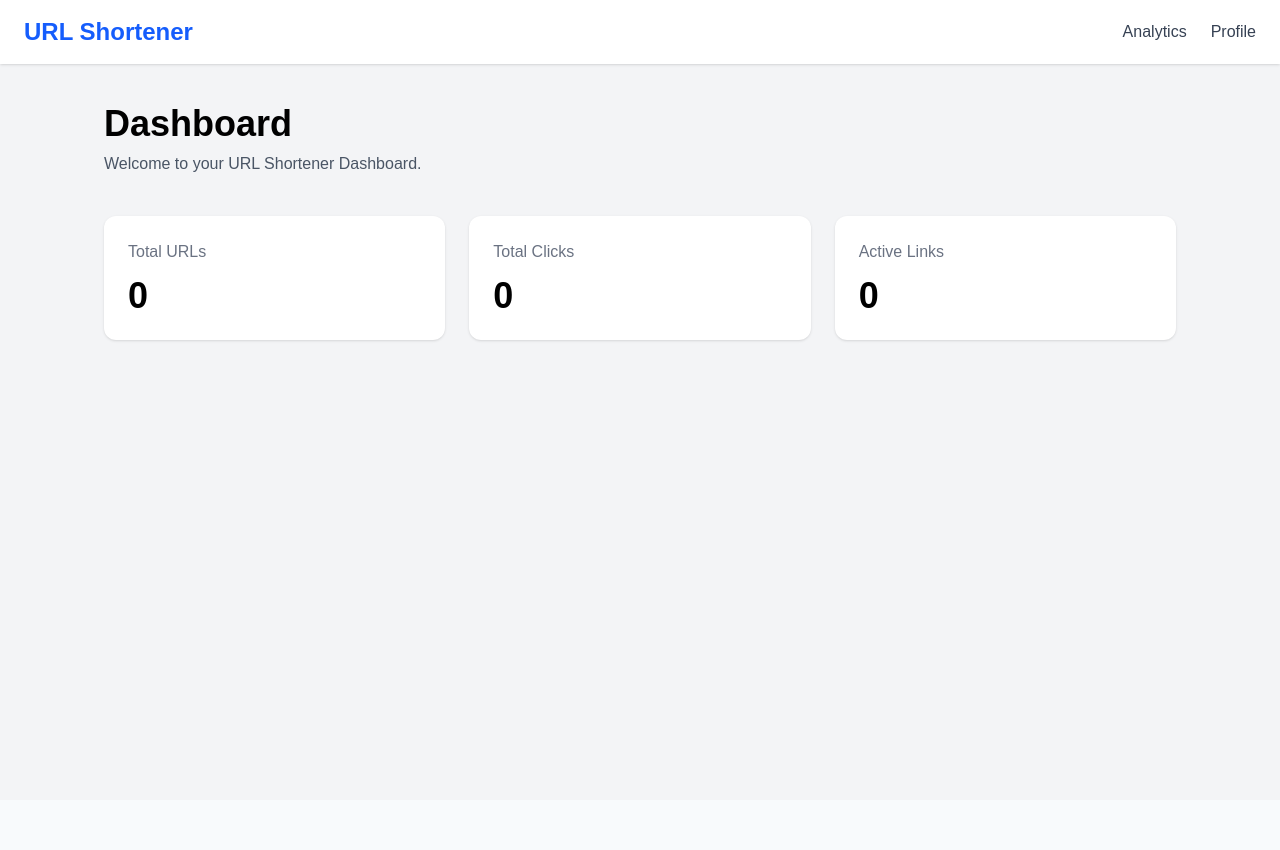
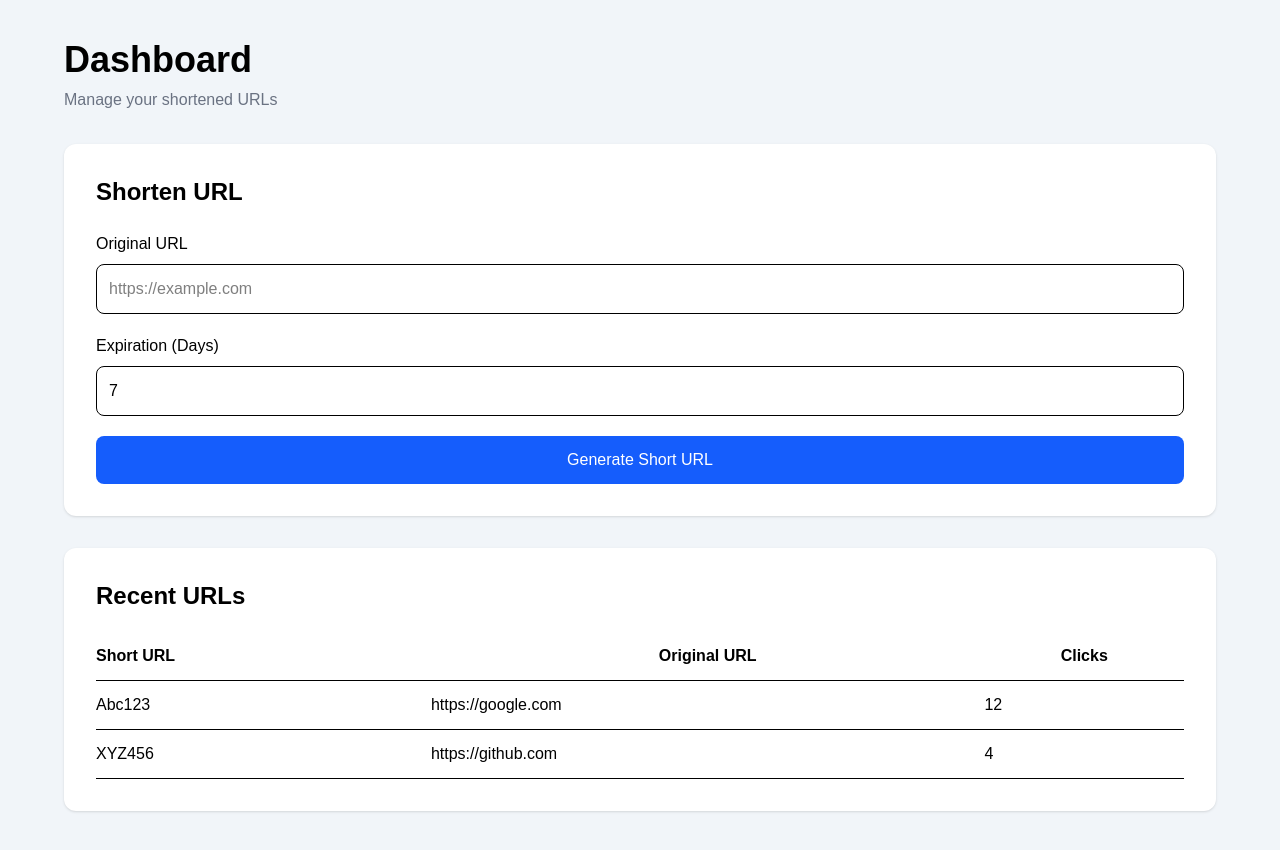
Before and after one commit to testgithubanjali/url-shortener-frontend, a React (Vite) app: page /dashboard in a window 1280 px wide. Before the commit the page ends 800 px from the top, so only its background shows below. Built offline with nearby package versions, Linux system fonts and the light colour scheme.

Commit message:
update : updated the api.js

```diff
--- a/src/pages/Dashboard.jsx
+++ b/src/pages/Dashboard.jsx
@@ -1,95 +1,40 @@
-import { Link } from "react-router-dom";
+import URLForm from "../components/URLForm";
+import URLList from "../components/URLList";
 
 function Dashboard() {
-  return (
-    <div className="min-h-screen bg-gray-100">
 
-      {/* Navbar */}
+    return(
 
-      <nav className="bg-white shadow">
-        <div className="max-w-7xl mx-auto px-6 py-4 flex justify-between items-center">
+        <div className="min-h-screen bg-slate-100">
 
-          <h1 className="text-2xl font-bold text-blue-600">
-            URL Shortener
-          </h1>
+            <div className="max-w-6xl mx-auto py-10">
 
-          <div className="flex gap-6">
+                <h1 className="text-4xl font-bold">
 
-            <Link
-              to="/analytics"
-              className="text-gray-700 hover:text-blue-600"
-            >
-              Analytics
-            </Link>
+                    Dashboard
 
-            <Link
-              to="/profile"
-              className="text-gray-700 hover:text-blue-600"
-            >
-              Profile
-            </Link>
+                </h1>
 
-          </div>
+                <p className="text-gray-500 mt-2">
 
-        </div>
-      </nav>
+                    Manage your shortened URLs
 
-      {/* Main */}
+                </p>
 
-      <div className="max-w-6xl mx-auto p-10">
+                <div className="mt-8">
 
-        <h2 className="text-4xl font-bold">
-          Dashboard
-        </h2>
+                    <URLForm/>
 
-        <p className="text-gray-600 mt-2">
-          Welcome to your URL Shortener Dashboard.
-        </p>
+                </div>
 
-        <div className="mt-10 grid grid-cols-1 md:grid-cols-3 gap-6">
+                <URLList/>
 
-          <div className="bg-white rounded-xl shadow p-6">
-
-            <h3 className="text-gray-500">
-              Total URLs
-            </h3>
-
-            <p className="text-4xl font-bold mt-3">
-              0
-            </p>
-
-          </div>
-
-          <div className="bg-white rounded-xl shadow p-6">
-
-            <h3 className="text-gray-500">
-              Total Clicks
-            </h3>
-
-            <p className="text-4xl font-bold mt-3">
-              0
-            </p>
-
-          </div>
-
-          <div className="bg-white rounded-xl shadow p-6">
-
-            <h3 className="text-gray-500">
-              Active Links
-            </h3>
-
-            <p className="text-4xl font-bold mt-3">
-              0
-            </p>
-
-          </div>
+            </div>
 
         </div>
 
-      </div>
+    )
 
-    </div>
-  );
 }
 
 export default Dashboard;
--- a/src/services/api.js
+++ b/src/services/api.js
@@ -5,7 +5,6 @@ const api = axios.create({
 });
 
 api.interceptors.request.use((config) => {
-
   const token = localStorage.getItem("token");
 
   if (token) {
```
Lines whose indentation alone changed are shown as unchanged.
